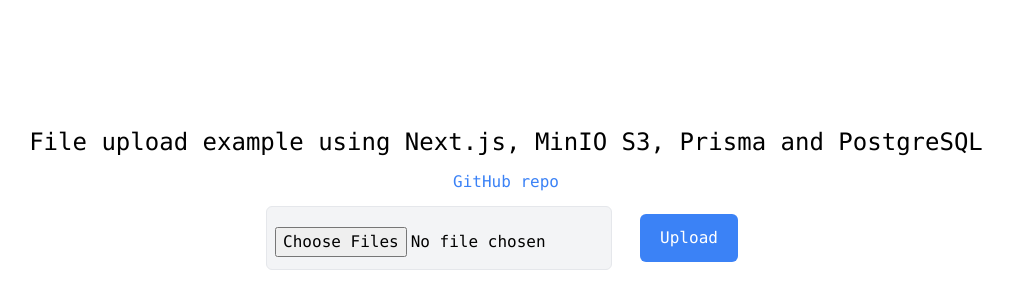
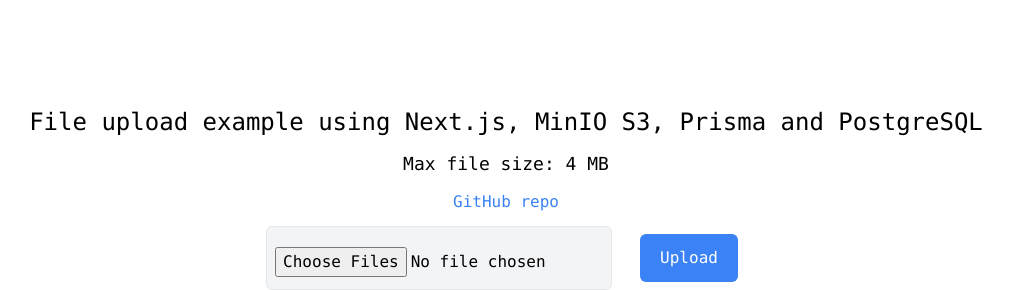
Before and after one commit to aleksandr-efimenko/local-nextjs-postgres-s3, a Next.js app: page / in a window 1280 px wide. Shown: the top 290 px of the page, without its empty margins (134-1147 px from the left). Built offline with nearby package versions, Linux system fonts and the light colour scheme; no server answers; the database is empty.

Commit message:
add info about max file size to form

```diff
--- a/src/components/UploadFilesForm.tsx
+++ b/src/components/UploadFilesForm.tsx
@@ -2,6 +2,7 @@
 import { LoadSpinner } from "./LoadSpinner";
 import Link from "next/link";
 import { validateFiles, createFormData } from "~/utils/fileUploadHelpers";
+import { MAX_FILE_SIZE } from "~/utils/fileUploadHelpers";
 
 type UploadFilesFormProps = {
   onUploadSuccess: () => void;
@@ -49,6 +50,7 @@
       <h1 className="text-2xl">
         File upload example using Next.js, MinIO S3, Prisma and PostgreSQL
       </h1>
+      <p className="text-lg">{`Max file size: ${MAX_FILE_SIZE} MB`}</p>
       <Link
         href="https://github.com/aleksandr-efimenko/local-nextjs-postgres-s3"
         className="text-blue-500 hover:text-blue-600 hover:underline"
--- a/src/utils/fileUploadHelpers.ts
+++ b/src/utils/fileUploadHelpers.ts
@@ -1,5 +1,5 @@
-const MAX_FILE_SIZE = 4;
-const FILE_NUMBER_LIMIT = 10;
+export const MAX_FILE_SIZE = 4;
+export const FILE_NUMBER_LIMIT = 10;
 
 /**
  *
```
